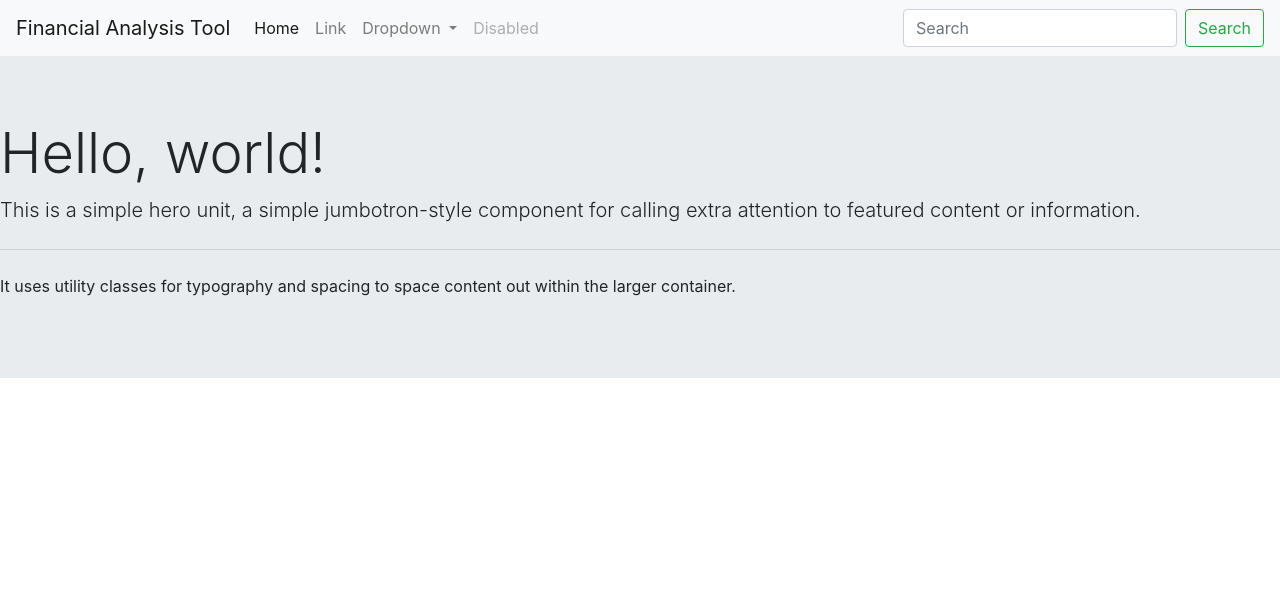
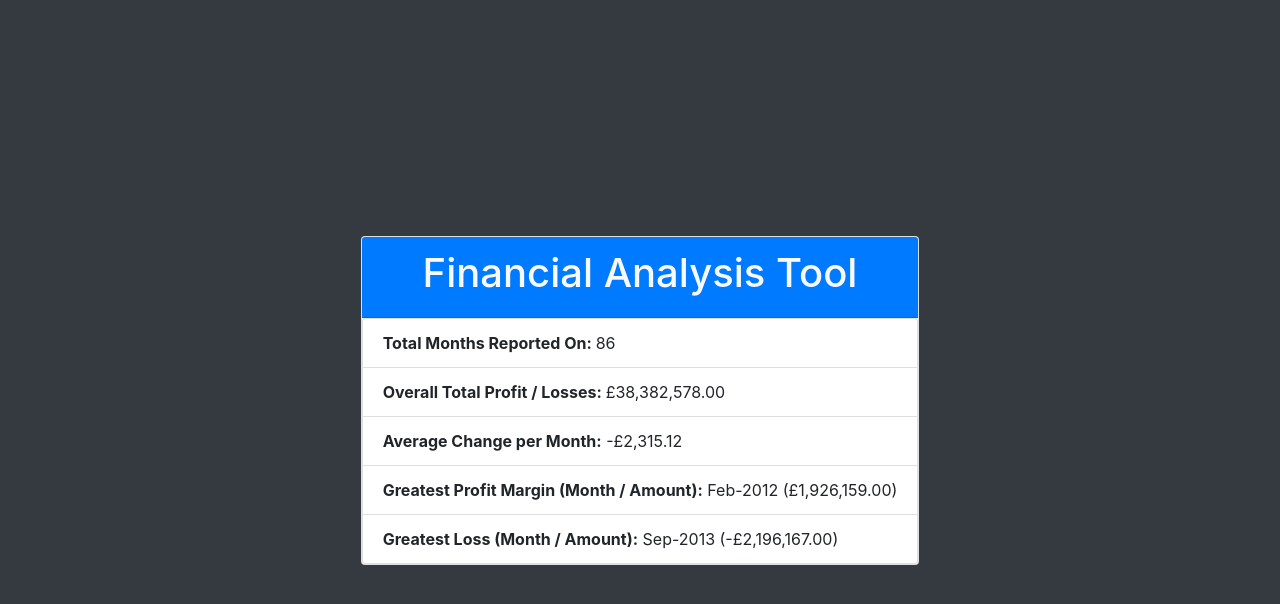
Before and after one commit to splwdev/Console-Finances, a plain HTML site: page index.html in a window 1280 px wide. Drawn offline with nearby package versions, Linux system fonts and the light colour scheme.

Commit message:
Updated HTML to display output in a card / minor css entries / started readme file

```diff
--- a/index.html
+++ b/index.html
@@ -10,51 +10,20 @@
   <link rel="stylesheet" href="style.css">
   <title>M4 Challenge</title>
 </head>
-<body>
-  <nav class="navbar navbar-expand-lg navbar-light bg-light">
-    <a class="navbar-brand" href="#">Financial Analysis Tool</a>
-    <button class="navbar-toggler" type="button" data-toggle="collapse" data-target="#navbarSupportedContent" aria-controls="navbarSupportedContent" aria-expanded="false" aria-label="Toggle navigation">
-      <span class="navbar-toggler-icon"></span>
-    </button>
-    <div class="collapse navbar-collapse" id="navbarSupportedContent">
-      <ul class="navbar-nav mr-auto">
-        <li class="nav-item active">
-          <a class="nav-link" href="#">Home <span class="sr-only">(current)</span></a>
-        </li>
-        <li class="nav-item">
-          <a class="nav-link" href="#">Link</a>
-        </li>
-        <li class="nav-item dropdown">
-          <a class="nav-link dropdown-toggle" href="#" role="button" data-toggle="dropdown" aria-expanded="false">
-            Dropdown
-          </a>
-          <div class="dropdown-menu">
-            <a class="dropdown-item" href="#">Action</a>
-            <a class="dropdown-item" href="#">Another action</a>
-            <div class="dropdown-divider"></div>
-            <a class="dropdown-item" href="#">Something else here</a>
-          </div>
-        </li>
-        <li class="nav-item">
-          <a class="nav-link disabled">Disabled</a>
-        </li>
-      </ul>
-      <form class="form-inline my-2 my-lg-0">
-        <input class="form-control mr-sm-2" type="search" placeholder="Search" aria-label="Search">
-        <button class="btn btn-outline-success my-2 my-sm-0" type="submit">Search</button>
-      </form>
+<body class="bg-dark d-flex align-items-center justify-content-center">
+
+  <div class="card w-40">
+    <div class="card-header text-center text-light bg-primary">
+      <h1>Financial Analysis Tool</h1>
     </div>
-  </nav>
-  <section class="container-fluid">
-    <div class="row">
-      <div class="jumbotron jumbotron-fluid col-12">
-        <h1 class="display-4">Hello, world!</h1>
-        <p class="lead">This is a simple hero unit, a simple jumbotron-style component for calling extra attention to featured content or information.</p>
-        <hr class="my-4">
-        <p>It uses utility classes for typography and spacing to space content out within the larger container.</p>
-      </div>
-    </div>
-  </section>
+    <ul class="list-group">
+      <li class="list-group-item"><strong>Total Months Reported On: </strong><span id="months"></span></li>
+      <li class="list-group-item"><strong>Overall Total Profit / Losses: </strong><span id="profitLoss"></span></li>
+      <li class="list-group-item"><strong>Average Change per Month:</strong> <span id="plAverage"></span></li>
+      <li class="list-group-item"><strong>Greatest Profit Margin (Month / Amount):</strong> <span id="grtIncrease"></span></li>
+      <li class="list-group-item"><strong>Greatest Loss (Month / Amount):</strong> <span id="grtLoss"></span></li>
+    </ul>
+  </div>
 
   <script src="index.js"></script>
   <!-- jQuery and Bootstrap Bundle (includes Popper) -->
--- a/index.js
+++ b/index.js
@@ -90,6 +90,33 @@ var finances = [
 // Displaying array into table to get a better visual of the indexes
 // console.table(finances);
 
+// Intended to display array in HTML in table format, but table was too long
+// Outputting array into table in HTML
+// const table = document.querySelector("#finances");
+// const headers = table.querySelector("thead tr");
+// const body = table.querySelector("tbody");
+
+// Create headers
+// for (const key in finances[0]) {
+//   const header = document.createElement("th");
+//   header.innerText = key;
+//   headers.append(header);
+// }
+
+// Create tbody rows
+// finances.forEach(obj => {
+// Create row
+//   const row = document.createElement("tr");
+//   body.append(row);
+
+// Create row element
+//   for (const key in obj) {
+//     const value = document.createElement("td");
+//     value.innerText = obj[key];
+//     row.append(value);
+//   }
+// });
+
 // Change format of currency from dollars to pounds with 2 decimal places
 var pounds = new Intl.NumberFormat("en-GB", {
     style: "currency",
@@ -104,8 +131,8 @@ console.log("----------------------------");
 
 // The total number of months included in the dataset.
 var monthTotal = (finances.length);
-
 console.log("Total Months: " + monthTotal);
+document.getElementById("months").innerHTML = monthTotal;
 
 // The net total amount of Profit/Losses over the entire period.
 // Setting variables, intialising profitLosses to 0
@@ -122,12 +149,13 @@ for (i = 0; i < finances.length; i++){
 }
 
 console.log("Total: " + pounds.format(profitLosses));
+document.getElementById("profitLoss").innerHTML = pounds.format(profitLosses);
 
 // The average of the changes in Profit/Losses over the entire period.
     // You will need to track what the total change in profits are from month to month and then find the average.
     // (Total/Number of months)
 
-    // Initialising variables
+// Initialising variables
 var monthValues = 0;
 var monthSum = 0
 var plAverage = 0;
@@ -136,16 +164,16 @@ var differences = [];
 // Traversing outter and inner loops to get the month value differences
 for (var i = 0; i < finances.length; i++) {
     for (var j = i + 1; j < finances.length; j++) {
-            monthValues = finances[j][1] - finances[i][1];
-            //
+        monthValues = finances[j][1] - finances[i][1];
+        // Pushing month values to array
         differences.push(monthValues);
-            i++;
+        i++;
     }
 }
 
-// Adding the differences together
+// Looping and adding the differences together
 for(var k = 0; k < differences.length; k++) {
-        monthSum += differences[k];
+    monthSum += differences[k];
 }
 
 // Get average of changes for the month differences
@@ -153,6 +181,7 @@ for(var k = 0; k < differences.length; k++) {
 plAverage = monthSum / (finances.length -1);
 
 console.log("Average Change: " + pounds.format(plAverage));
+document.getElementById("plAverage").innerHTML = pounds.format(plAverage);
 
 // Outputing Average change to console fixed to 2 decimal places
 // console.log('Average Change: $' + plAverage.toFixed(2));
@@ -160,9 +189,11 @@ console.log("Average Change: " + pounds.format(plAverage));
 // The greatest increase in profits (date and amount) over the entire period.
 var maximumProfits = Math.max(...differences);
 var profitsMonth = differences.indexOf(maximumProfits) + 1;
-console.log("Greatest Increase in Profits: " + finances[profitsMonth][0] + " (" + pounds.format(maximumProfits) ")");
+console.log("Greatest Increase in Profits: " + finances[profitsMonth][0] + " (" + pounds.format(maximumProfits) + ")");
+document.getElementById("grtIncrease").innerHTML = finances[profitsMonth][0] + " (" + pounds.format(maximumProfits) + ")";
 
 // The greatest decrease in losses (date and amount) over the entire period.
 var maximumLosses = Math.min(...differences);
 var lossesMonth = differences.indexOf(maximumLosses) + 1;
 console.log("Greatest Decrease in Losses: " + finances[lossesMonth][0] + " (" + pounds.format(maximumLosses) + ")");
+document.getElementById("grtLoss").innerHTML = finances[lossesMonth][0] + " (" + pounds.format(maximumLosses) + ")";
--- a/style.css
+++ b/style.css
@@ -0,0 +1,9 @@
+body {
+    margin: 0;
+    padding: 0;
+    height: 100vh;
+}
+
+.list-group-item:hover {
+    background-color: lightgrey;
+}
```
Also changed, not shown: images/screenshot.png (added), 1 other file.
